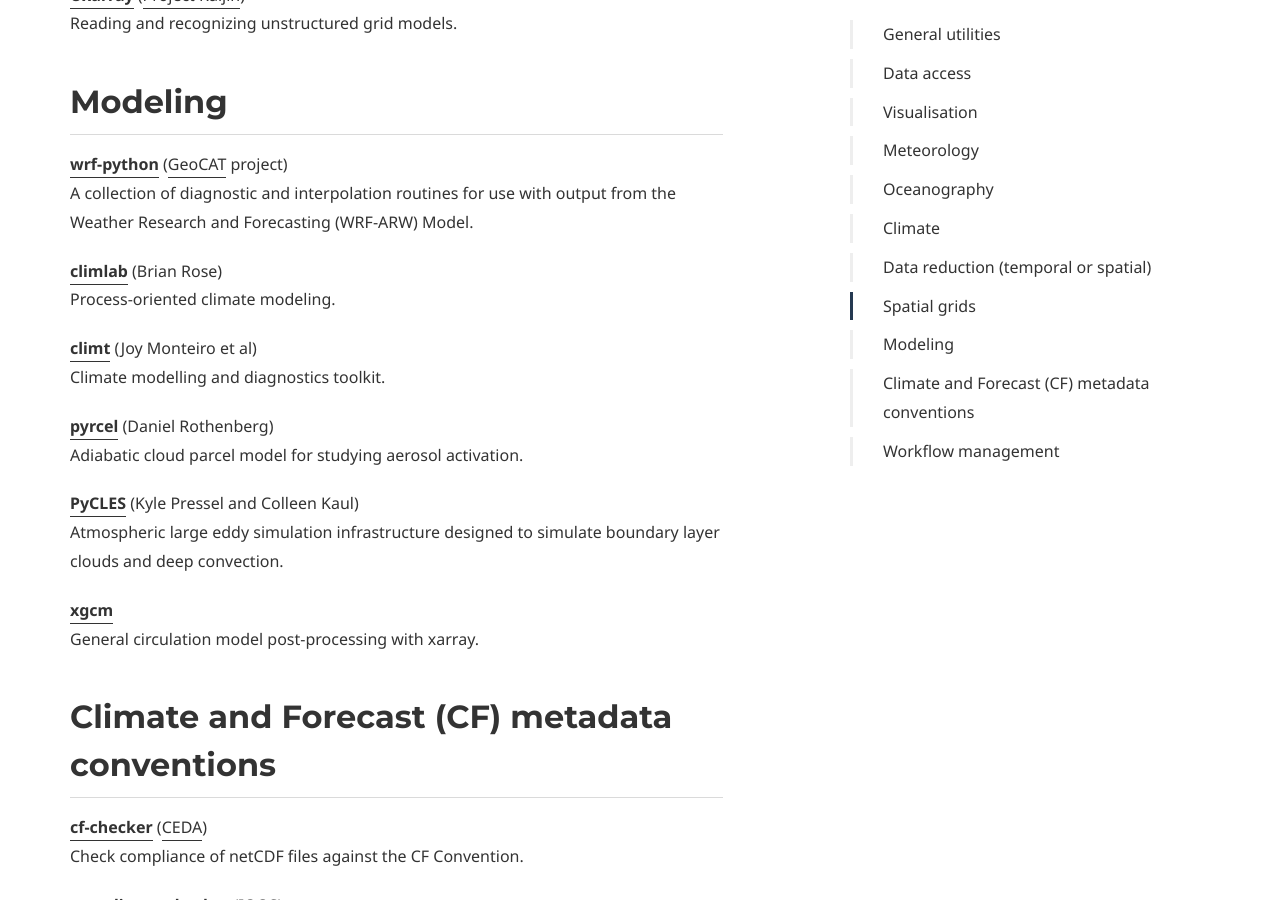
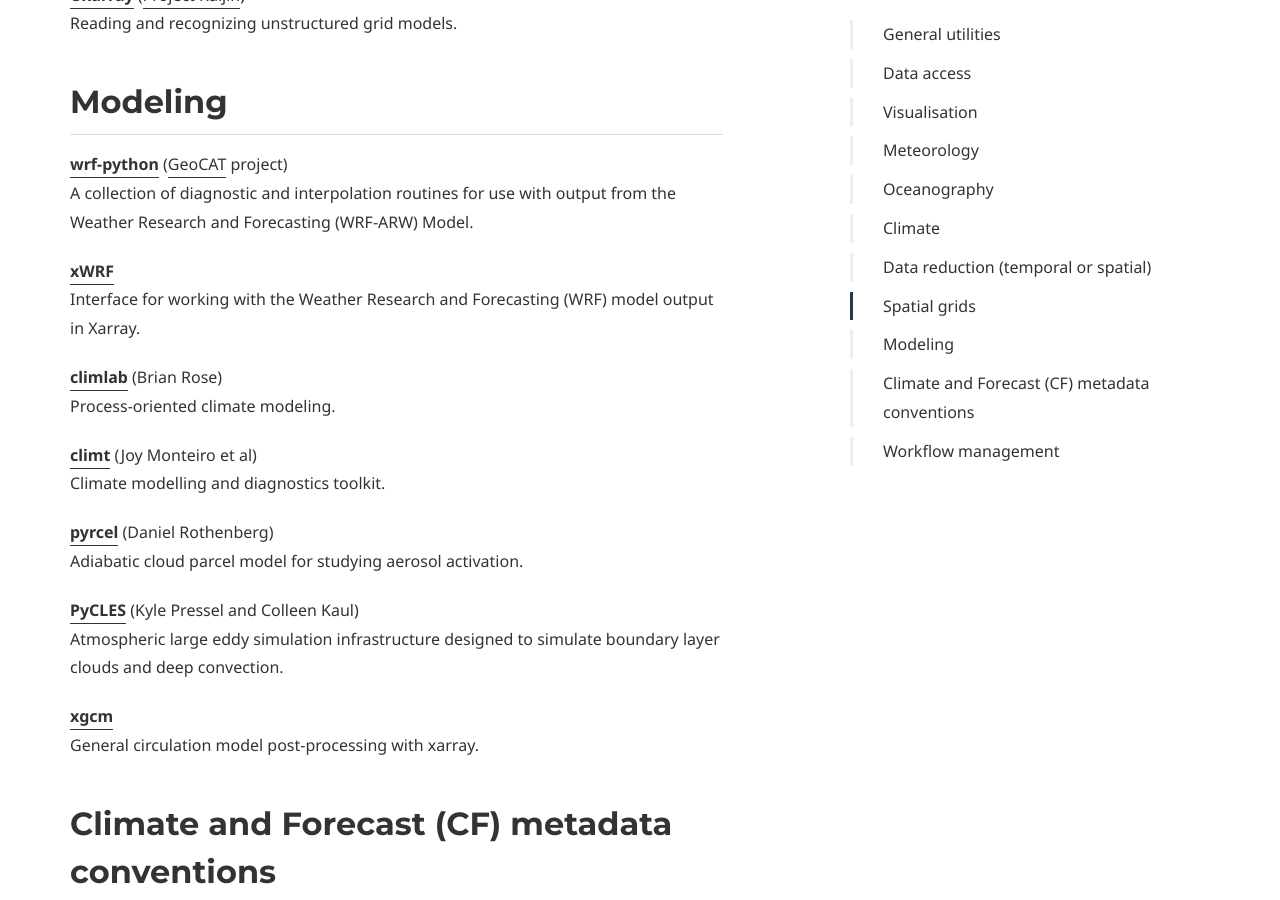
Before and after one commit to PyAOS/pyaos.github.io, a Jekyll site: the page built from packages.md, in a window 1280 px wide and 900 px high, scrolled down 5788 px. Built offline with Jekyll 4.4.1, drawn with Linux system fonts in a browser that asks for light colours; some web fonts are replaced.

Commit message:
Add xWRF

```diff
--- a/packages.md
+++ b/packages.md
@@ -211,6 +211,9 @@
 **[wrf-python](https://wrf-python.readthedocs.io/)** ([GeoCAT](https://geocat.ucar.edu/) project)
 A collection of diagnostic and interpolation routines for use with output from the Weather Research and Forecasting (WRF-ARW) Model.
 
+**[xWRF](https://xwrf.readthedocs.io/)**
+Interface for working with the Weather Research and Forecasting (WRF) model output in Xarray.
+
 **[climlab](https://climlab.readthedocs.io/)** (Brian Rose)
 Process-oriented climate modeling.
 
```
